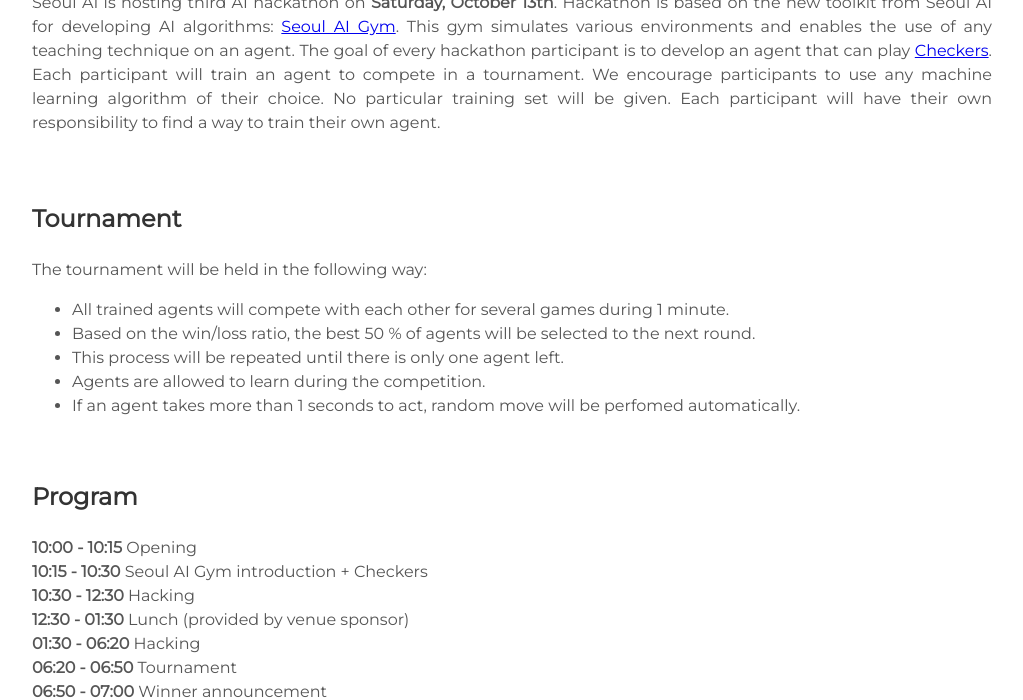
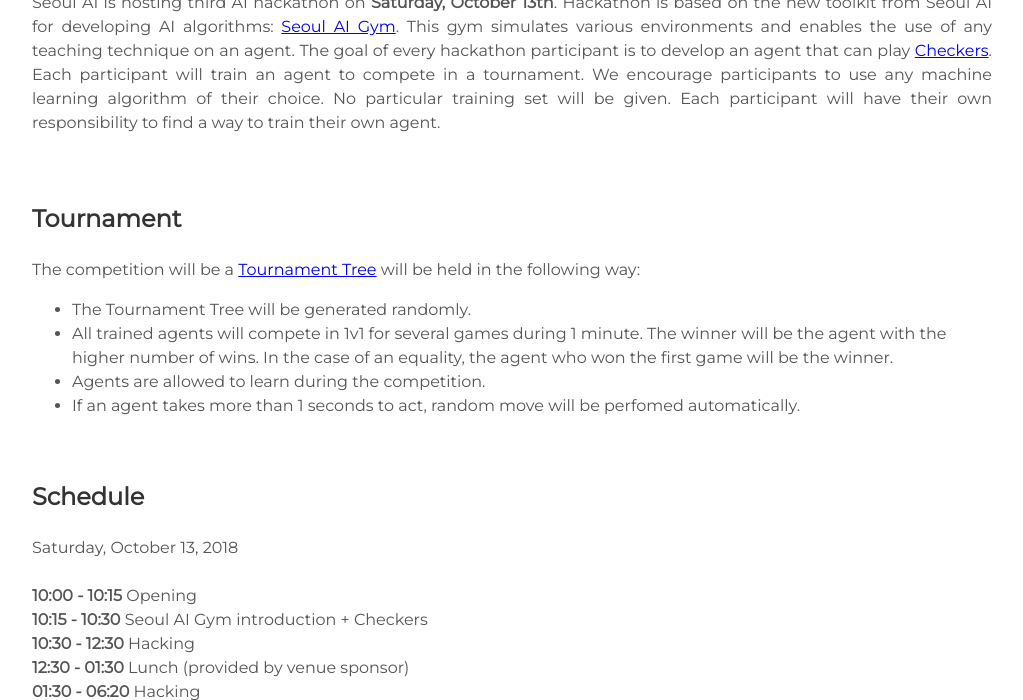
Before and after one commit to martinkersner/seoul-artificial-intelligence-meetup, a Jekyll site: the page built from docs/hackathon.md, in a window 1280 px wide and 900 px high, scrolled down 978 px, cut to the strip 0-700 px from the top of the window. Shown: the whole strip, without its empty margins (128-1151 px from the left). Built offline with Jekyll 4.4.1, drawn with Linux system fonts in a browser that asks for light colours; some of the changed text lies outside the part shown.

Commit message:
Add sponsor

```diff
--- a/docs/_includes/program.html
+++ b/docs/_includes/program.html
@@ -1,15 +1,17 @@
 <h3 style="text-align:left">Tournament</h3>
 
-The tournament will be held in the following way:
+<span>The competition will be a <a href="https://en.wikipedia.org/wiki/Bracket_(tournament)">Tournament Tree</a> will be held in the following way:</span>
 <ul>
-  <li>All trained agents will compete with each other for several games during 1 minute.</li>
-  <li>Based on the win/loss ratio, the best 50 % of agents will be selected to the next round.</li>
-  <li>This process will be repeated until there is only one agent left.</li>
+  <li>The Tournament Tree will be generated randomly.</li>
+  <li>All trained agents will compete in 1v1 for several games during 1 minute. The winner will be the agent with the higher number of wins. In the case of an equality, the agent who won the first game will be the winner.</li>
   <li>Agents are allowed to learn during the competition.</li>
   <li>If an agent takes more than 1 seconds to act, random move will be perfomed automatically.</li>
 </ul>
 
-<h3 style="text-align:left">Program</h3>
+<h3 style="text-align:left">Schedule</h3>
+Saturday, October 13, 2018</br>
+&nbsp;</br>
+
 <span><b>10:00 - 10:15</b> Opening</span>
 <span><b>10:15 - 10:30</b> Seoul AI Gym introduction + Checkers</span>
 <span><b>10:30 - 12:30</b> Hacking</span>
--- a/docs/_includes/venue.html
+++ b/docs/_includes/venue.html
@@ -1,5 +1,10 @@
 <h3 style="text-align:left">Location</h3>
-<iframe src="https://www.google.com/maps/embed?pb=!1m18!1m12!1m3!1d3165.4515690893822!2d127.02735559999999!3d37.4972664!2m3!1f0!2f0!3f0!3m2!1i1024!2i768!4f13.1!3m3!1m2!1s0x357ca15a2f9719ab%3A0x20210a76b2b256f7!2z64yA6rCB67mM65Sp!5e0!3m2!1sen!2s!4v1508801167955" max-width="100%" height="450" frameborder="0" style="border:0" allowfullscreen=""></iframe>
+Hyperconnect</br>
+서울시 서초구 서초대로78길 5, 대각빌딩 14층 Seoul
+&nbsp;</br>
+&nbsp;</br>
+
+<iframe src="https://www.google.com/maps/embed?pb=!1m18!1m12!1m3!1d3165.4515690893822!2d127.02735559999999!3d37.4972664!2m3!1f0!2f0!3f0!3m2!1i1024!2i768!4f13.1!3m3!1m2!1s0x357ca15a2f9719ab%3A0x20210a76b2b256f7!2z64yA6rCB67mM65Sp!5e0!3m2!1sen!2s!4v1508801167955" width="100%" height="450" frameborder="0" style="border:0" allowfullscreen=""></iframe>
 
 <h3 style="text-align:left">Venue</h3>
 <div class="user-projects">
@@ -27,5 +32,5 @@
   </div>
 </div>
 
-
-<h3 style="text-align:left">Sponsors</h3>
+<h3 style="text-align:left">Sponsor</h3>
+<img src={{ "/assets/img/hackathon/hpcnt.png" | prepend: site.baseurl }} style="width: 50%">
```
Also changed, not shown: docs/assets/img/hackathon/hpcnt.png (added).
